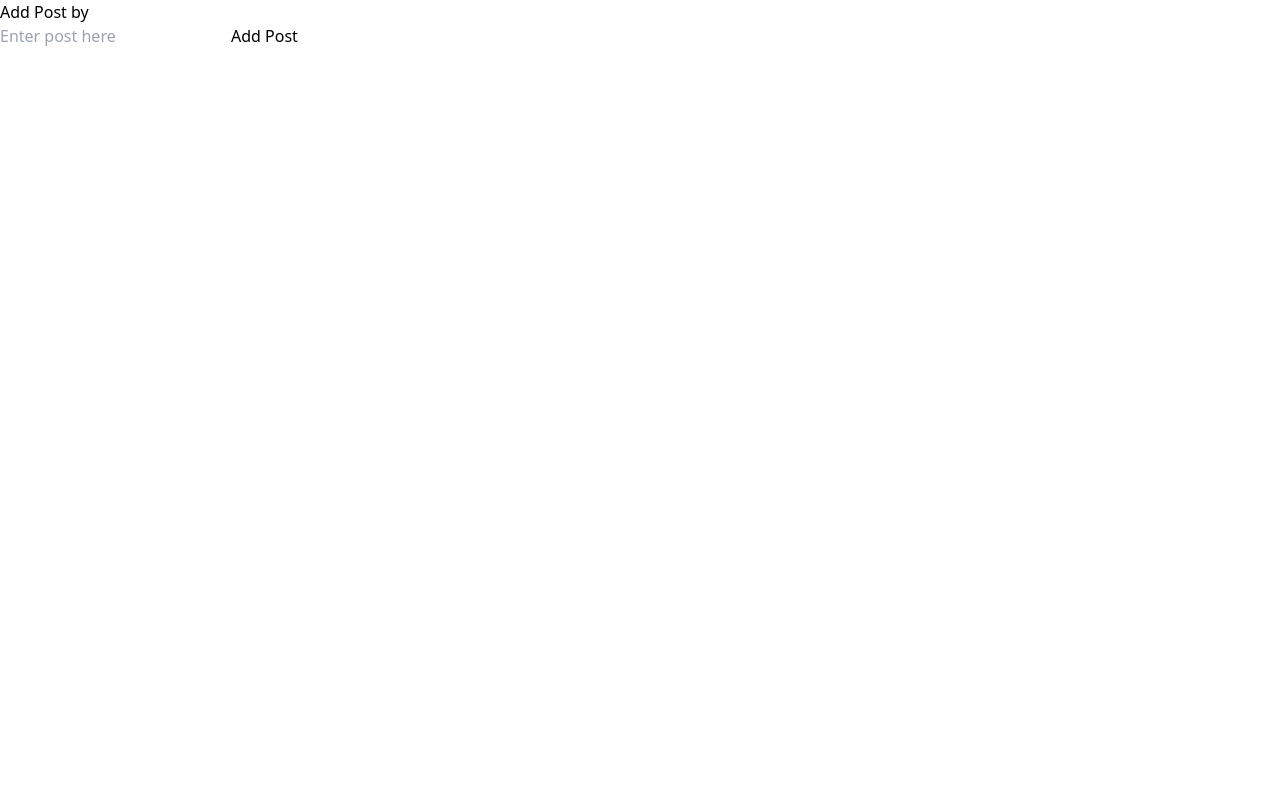
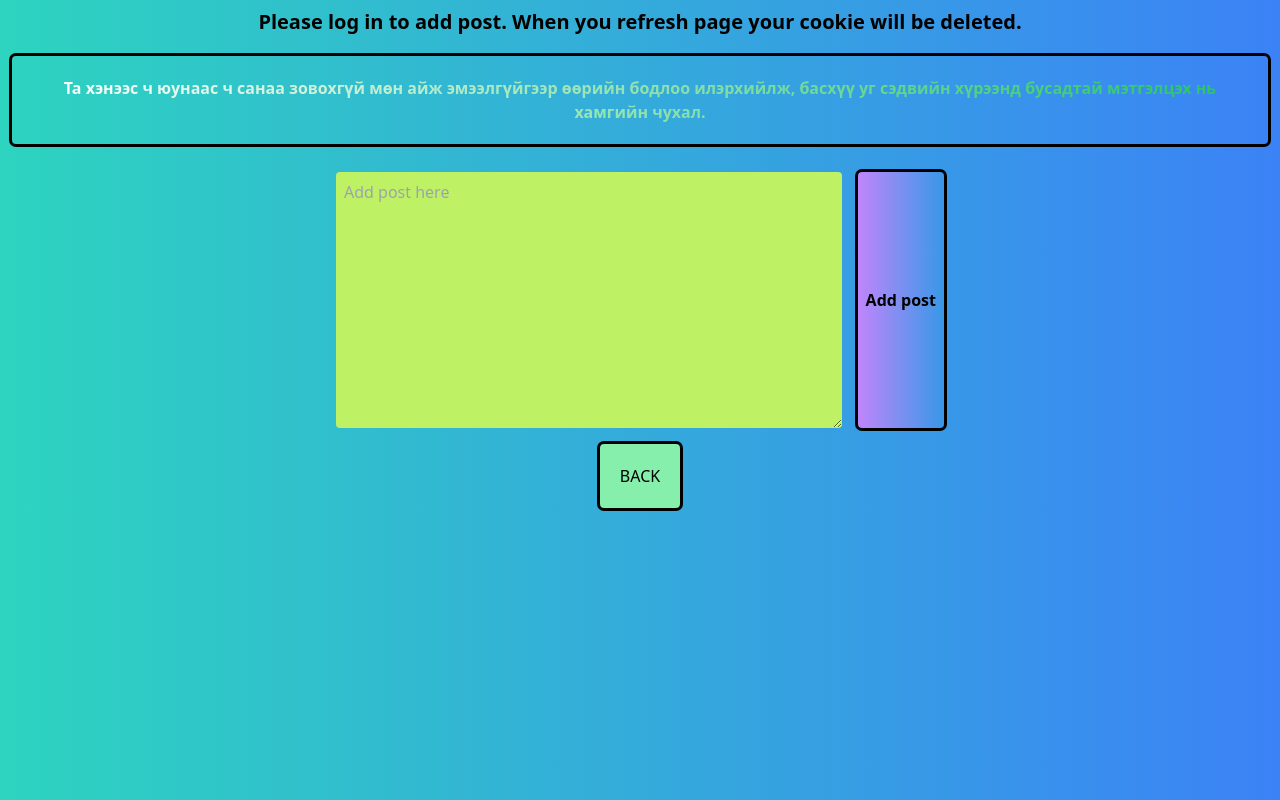
Before and after one commit to theTulgaa/hello, a React (Vite) app in the folder frontend/: page /addpost in a window 1280 px wide. Built offline with nearby package versions, Linux system fonts and the light colour scheme.

Commit message:
Design update

```diff
--- a/frontend/src/components/AddPost.jsx
+++ b/frontend/src/components/AddPost.jsx
@@ -2,6 +2,8 @@ import React, {useState, useContext} from 'react'
 import { UserContext } from '../../context/userContext';
 import { toast } from  'react-hot-toast';
 import axios from 'axios';
+import { Link } from 'react-router-dom';
+
 
 export const AddPost = () => {
   const { user } = useContext(UserContext);
@@ -12,6 +14,7 @@ export const AddPost = () => {
 
   try {
     // Sending a POST request using axios
+    // https://hello-1-4kds.onrender.com/addpost
     const res = await axios.post('https://hello-1-4kds.onrender.com/addpost', {
       author: user.username, // Assuming 'user' is your logged-in user object
       idea: text // Post content as "idea"
@@ -24,17 +27,28 @@ export const AddPost = () => {
   } catch (err) {
     // Handle error
     const errorMessage = err.response?.data?.error || 'Could not create post'; // Get server error or fallback
-    toast.error(errorMessage); // Show error notification
+    toast.error("Log in to add post!"); // Show error notification
     console.error('Error creating post:', err); // Log the error for debugging
   }
 };
 
 
   return (
-    <div>
-      <h1>Add Post by {user ? <h1>{user.username}</h1> : null}</h1>
+    <div className='bg-gradient-to-r from-teal-400 to-blue-500 h-screen flex flex-col items-center overflow-y-auto'>
+      <h1 className='text-center font-bold text-xl m-2'>{user ? <h1>Add post as {user.username}</h1> : <h1>Please log in to add post. When you refresh page your cookie will be deleted.</h1>}</h1>
+      <header className='text-center outline rounded p-5 m-3'>
+        <h1 className='font-bold bg-gradient-to-r from-white to-green-500 bg-clip-text text-transparent'>Та хэнээс ч юунаас ч санаа зовохгүй мөн айж эмээлгүйгээр өөрийн бодлоо илэрхийлж, басхүү уг сэдвийн хүрээнд бусадтай мэтгэлцэх нь хамгийн чухал.</h1>
+      </header>
+
+      {/* <h1>Add Post by {user ? <h1>{user.username}</h1> : null}</h1>
       <input type="text" placeholder='Enter post here' value={text} onChange={(e) => setText(e.target.value)}/>
-      <button onClick={handleSubmit}>Add Post</button>
+      <button onClick={handleSubmit}>Add Post</button> */}
+      <div className='flex flex-row justify-between items-center space-x-4 w-1/2 p-4 rounded flex-2 '>
+        {/* <input type="text" placeholder='Add post here' className='flex flex-1 outline-none border-none border-b-2 border-blue-400 p-2 resize-none box-border'/> */}
+        <textarea name="" id="" cols="30" rows={10} placeholder='Add post here' className='flex flex-1 rounded p-2 outline-none bg-lime-300'></textarea>
+        <button onClick={handleSubmit} className='outline rounded bg-gradient-to-r from-purple-400 h-full p-2 font-bold'>Add post</button>
+      </div>
+      <Link to="/home"><button className='rounded outline p-5 bg-green-300'>BACK</button></Link>
     </div>
   )
 }
--- a/frontend/src/components/Home.jsx
+++ b/frontend/src/components/Home.jsx
@@ -15,11 +15,12 @@ export const Home = () => {
   const { user } = useContext(UserContext);
   const {setPosts} = useContext(UserContext);
   const {posts} = useContext(UserContext);
-  const [isLiked, setIsLiked] = useState(false);
+  // const [isLiked, setIsLiked] = useState(false);
   const [loading, setLoading] = useState(true);
 
   const fetchPosts = async () => {
     try {
+      // https://hello-1-4kds.onrender.com/addpost
       const response = await axios.get('https://hello-1-4kds.onrender.com/addpost'); // API call to get posts
       setPosts(response.data); // Set posts in state
       setLoading(false);
@@ -39,23 +40,25 @@ export const Home = () => {
 
    const handleLikeToggle = async (postId) => {
     try {
+      //https://hello-1-4kds.onrender.com/addpost/${postId}
       const response = await axios.post(`https://hello-1-4kds.onrender.com/addpost/${postId}`, { username: user.username });
       // setPosts(response.data)
       setPosts(prevPosts => prevPosts.map(post => post._id === postId ? response.data.updatedPost : post));
     } catch (error) {
-      toast.error('Error toggling like status.');
+      toast.error('log in to like or something went wrong!');
     }
   };
 
   if ( loading) {
-    return <h1>LOADING ..... </h1>
+    return <h1 className='text-center'>LOADING ..... </h1>
   }
 
   return (
     <div className='bg-gradient-to-r from-teal-400 to-blue-500 h-screen flex flex-col overflow-y-auto'>
-      <header className='flex justify-between p-5 items-center'>
+      <h1 className='text-center text-xl'><span className='text-black'>{user ? <h1>logged in as: {user.username}</h1> : <h1>Please log in again to like and add post. When you refresh page your cookie will be deleted.</h1>}</span></h1>
+      <header className='flex justify-between p-5 items-center top-0 z-50 sticky outline rounded m-2 bg-blue-600'>
         <div>
-          <h1>Drop your unpleasant thoughts and debate with others about any topic</h1>
+          <h1 className='font-bold bg-gradient-to-r from-white to-green-500 bg-clip-text text-transparent'>Өөрийн үзэл бодлоо энд илэрхийл. We support democracy.</h1>
         </div>
         <div>
           <Link to="/addpost"><button className='outline rounded px-3 mx-4 bg-gradient-to-r from-purple-400 pt-2 pb-2 '>add post</button></Link>
--- a/frontend/src/components/Login.jsx
+++ b/frontend/src/components/Login.jsx
@@ -10,8 +10,8 @@ export const Login = () => {
   const { setUser } = useContext(UserContext);
   const [username, setUsername] = useState('');
   const [password, setPassword] = useState('');
-  const [error, setError] = useState(null);
-   const navigate = useNavigate();
+  const [loader, setLoader] = useState(false);
+  const navigate = useNavigate();
 
   const handleLogin = async (e) => {
     e.preventDefault();
@@ -19,10 +19,12 @@ export const Login = () => {
       toast.error('Username and password are required!');
       return;
     }
+    setLoader(false);
 
     const data = { username, password };
 
     try {
+      // https://hello-1-4kds.onrender.com/
       const response = await axios.post("https://hello-1-4kds.onrender.com/", data);
       toast.success(response.data.message); // Assuming response data has a message
       setUser(response.data);
@@ -32,8 +34,17 @@ export const Login = () => {
       const errorMessage = error.response?.data?.message || 'An error occurred';
       toast.error(errorMessage);
       console.log(error);
+      setLoader(false)
+    }
+    finally {
+      setLoader(false)
     }
   };
+  if(loader) {
+    return (
+      <h1 className='text-center'>JAAHAN HULEE BRO .....</h1>
+    )
+  }
 
 
   return (
--- a/frontend/src/components/Signup.jsx
+++ b/frontend/src/components/Signup.jsx
@@ -23,6 +23,7 @@ export const Signup = () => {
     }
     setLoading(true);
     axios
+    // https://hello-1-4kds.onrender.com/signup
     .post("https://hello-1-4kds.onrender.com/signup", data)
     // .post("http://localhost:8000/signup", data)
     .then(() => {
```
Also changed, not shown: 1 other file (tests, documents, lock files or other folders).
